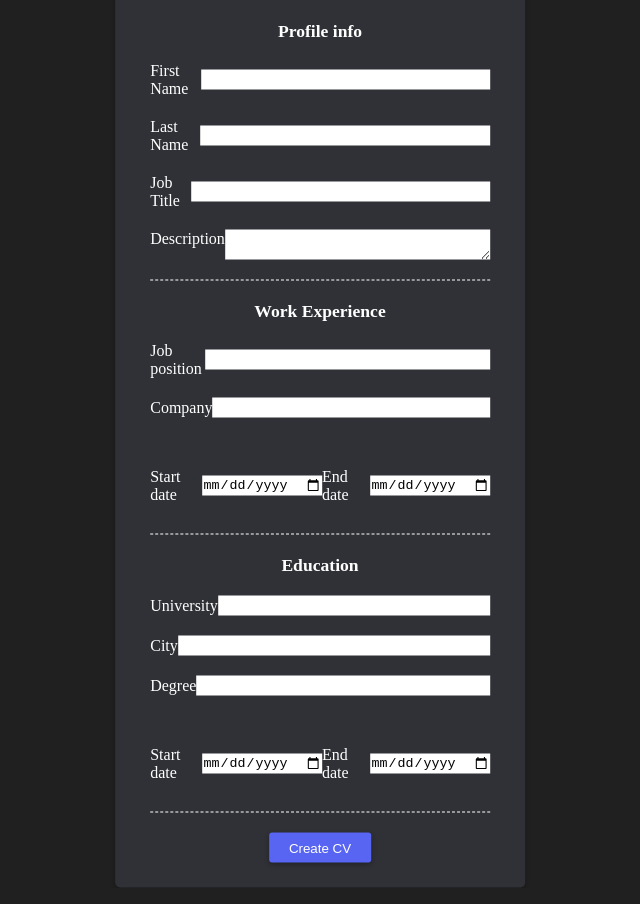
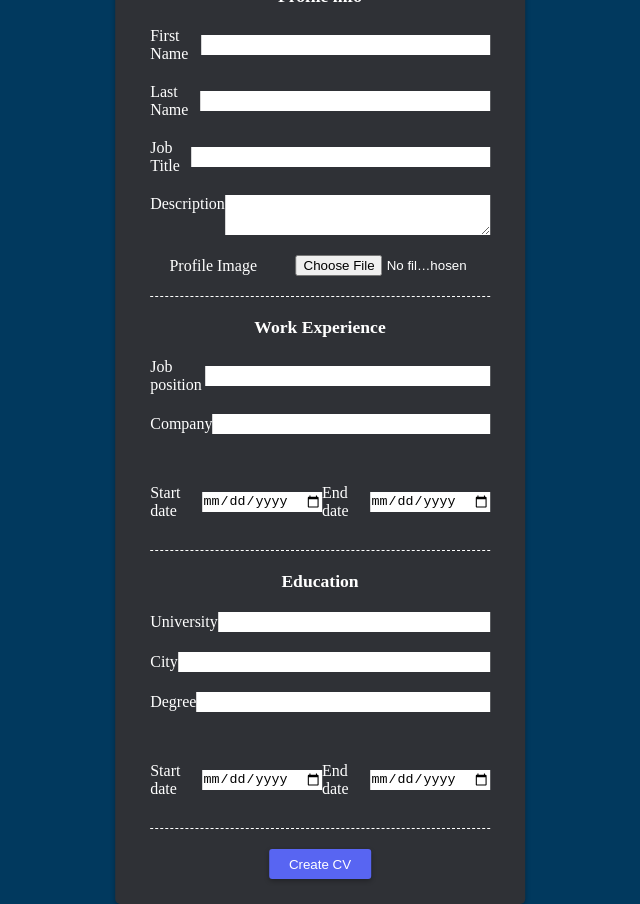
Before and after one commit to nathankim137311/cv-project, a React (Create React App) app: page / in a window 1280 px wide. Shown: the whole page, without its empty margins (320-960 px from the left). Built offline with nearby package versions, Linux system fonts and the light colour scheme.

Commit message:
Child component passes input data up to the parent element

```diff
--- a/src/App.js
+++ b/src/App.js
@@ -2,24 +2,41 @@ import React, { Component } from "react";
 import Profile from "./components/Profile";
 import Experience from "./components/Experience";
 import Education from "./components/Education";
-import './index.css';
 
 class App extends Component {
+  constructor(props) {
+    super(props)
+    this.state = {
+      firstName: '',
+      lastName: '',
+      jobTitle: '',
+      description: '',
+    }
+  }
 
-  // Click to create CV
-  onClick = (e) => {
+  handleCallback(parent, e) {
+    parent.setState({ [e.target.name]: e.target.value }, () => {
+      if (parent.props.onChange) {
+          parent.props.onChange(parent.state);
+      }
+    });
+  }
+
+  handleSubmit(e) {
     e.preventDefault();
-    console.log('clicked!');
+    console.log(JSON.stringify(this.state));
   }
 
   render() {
+    const {data} = this.state;
     return (
-      <form id="form">
+      <form id="form" onSubmit={this.handleSubmit}>
         <h1>Create CV</h1>
-        <Profile />
+        <Profile parentCallback = {this.handleCallback} />
+        {data}
         <Experience />
         <Education />
-        <button type="submit" onClick={this.onClick}>Create CV</button>
+        <button type="submit">Create CV</button>
       </form>
     )
   }
--- a/src/components/Profile.js
+++ b/src/components/Profile.js
@@ -1,25 +1,46 @@
 import { Component } from 'react'
 
 class Profile extends Component {
+    onTrigger(e) {
+        const parent = this;
+        parent.props.parentCallback(parent, e);
+        e.preventDefault();
+    }
+
     render() {
         return (
             <div className="form-control-container">
                 <h1>Profile info</h1>
                 <div className="form-control">
                     <label htmlFor="first-name">First Name</label>
-                    <input type="text" id="first-name" />
+                    <input type="text" id="first-name" name='firstName'
+                    onChange={(e) => this.onTrigger(e)}
+                    />
                 </div>
                 <div className="form-control">
                     <label htmlFor="last-name">Last Name</label>
-                    <input type="text" id="last-name" />
+                    <input type="text" id="last-name" name="lastName"
+                    onChange={(e) => this.onTrigger(e)}
+                    />
                 </div>
                 <div className="form-control">
                     <label htmlFor="first-name">Job Title</label>
-                    <input type="text" id="job-title" />
+                    <input type="text" id="job-title" name="jobTitle"
+                    onChange={(e) => this.onTrigger(e)}
+                    />
                 </div>
                 <div className="form-control description">
                     <label htmlFor="description">Description</label>
-                    <textarea id="description"></textarea>
+                    <textarea id="description" name="description"
+                    onChange={(e) => this.onTrigger(e)}
+                    >
+                    </textarea>
+                </div>
+                <div className="form-control image">
+                    <label htmlFor="profile-img">Profile Image</label>
+                    <input type="file" id="profile-img" name="profileImg" accept=".jpg, .jpeg, .png"
+
+                    />
                 </div>
             </div>
         )
--- a/src/index.css
+++ b/src/index.css
@@ -6,7 +6,7 @@
 
 body {
     height: 100vh;
-    background-color: #202020;
+    background-color: #01395E;
     color: white;
 }
 
@@ -26,10 +26,9 @@ form {
 }
 
 form h1 {
-    margin-top: 20px;
     margin-bottom: 20px;
     text-align: center;
-    font-size: 1.25em;
+    font-size: 1.35em;
 }
 
 form button {
@@ -41,6 +40,15 @@ form button {
     box-shadow: 0 2px 5px rgba(0, 0, 0, 0.3);
     height: 30px;
     width: 30%;
+    transition: all .05s ease;
+}
+
+form button:hover {
+    cursor: pointer;
+}
+
+form button:active {
+    scale: 1.05;
 }
 
 .form-control-container {
@@ -52,6 +60,7 @@ form button {
 
 .form-control-container h1 {
     font-size: 1.1em;
+    margin-top: 20px;
 }
 
 .form-control {
@@ -72,11 +81,24 @@ form button {
 .form-control textarea {
     border: none;
     width: 400px;
-    padding: 0px;
+    padding: 5px;
 }
 
 .form-control.description {
     align-items: flex-start;
+}
+
+.form-control.image {
+    display: flex;
+    justify-content: space-around;
+    align-items: center;
+    width: 100%;
+}
+
+.form-control.image input {
+    padding: 0px;
+    width: 175px;
+    height: fit-content;
 }
 
 .form-control.date {
```
Also changed, not shown: 1 other file (tests, documents, lock files or other folders).
